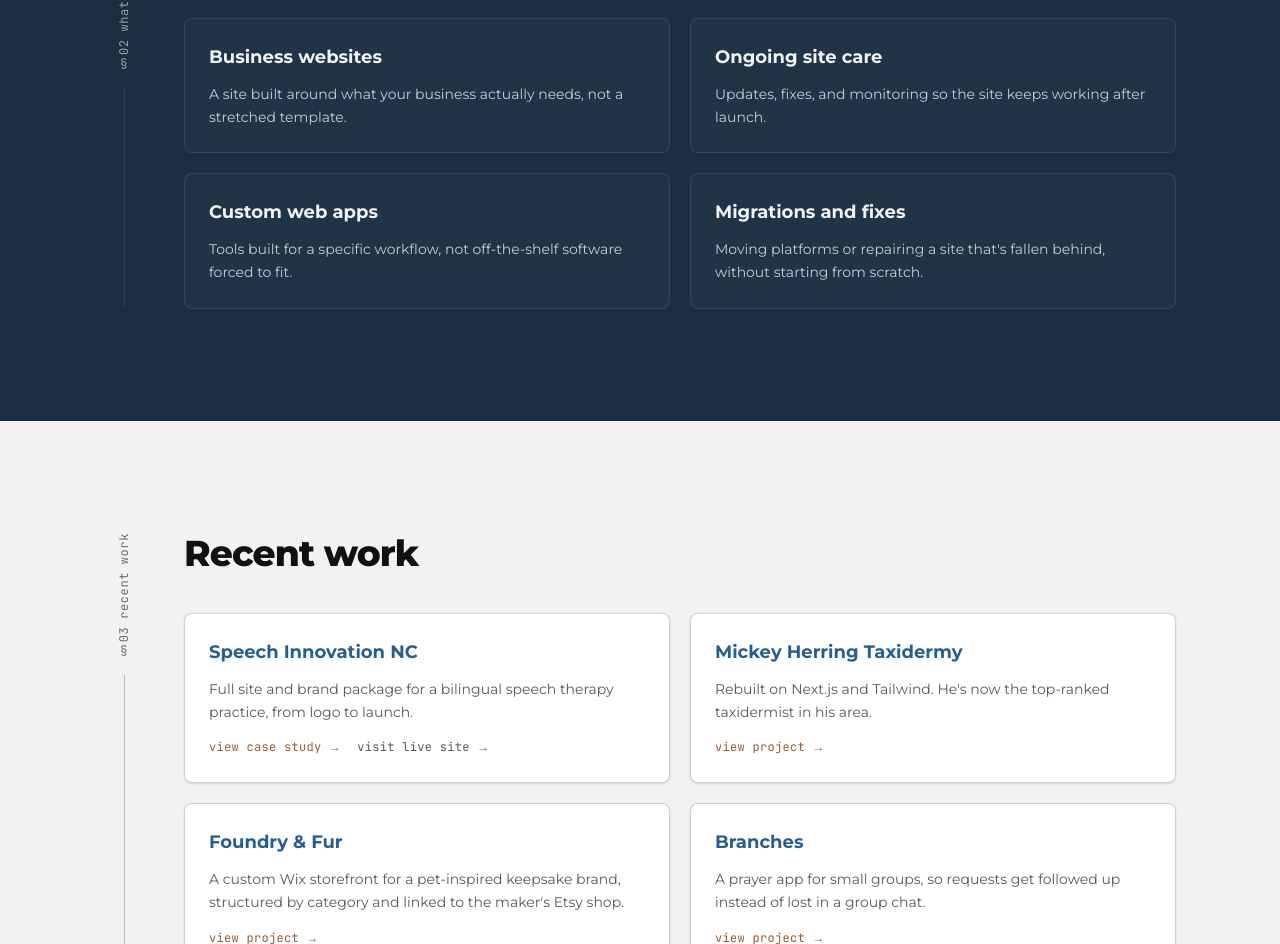
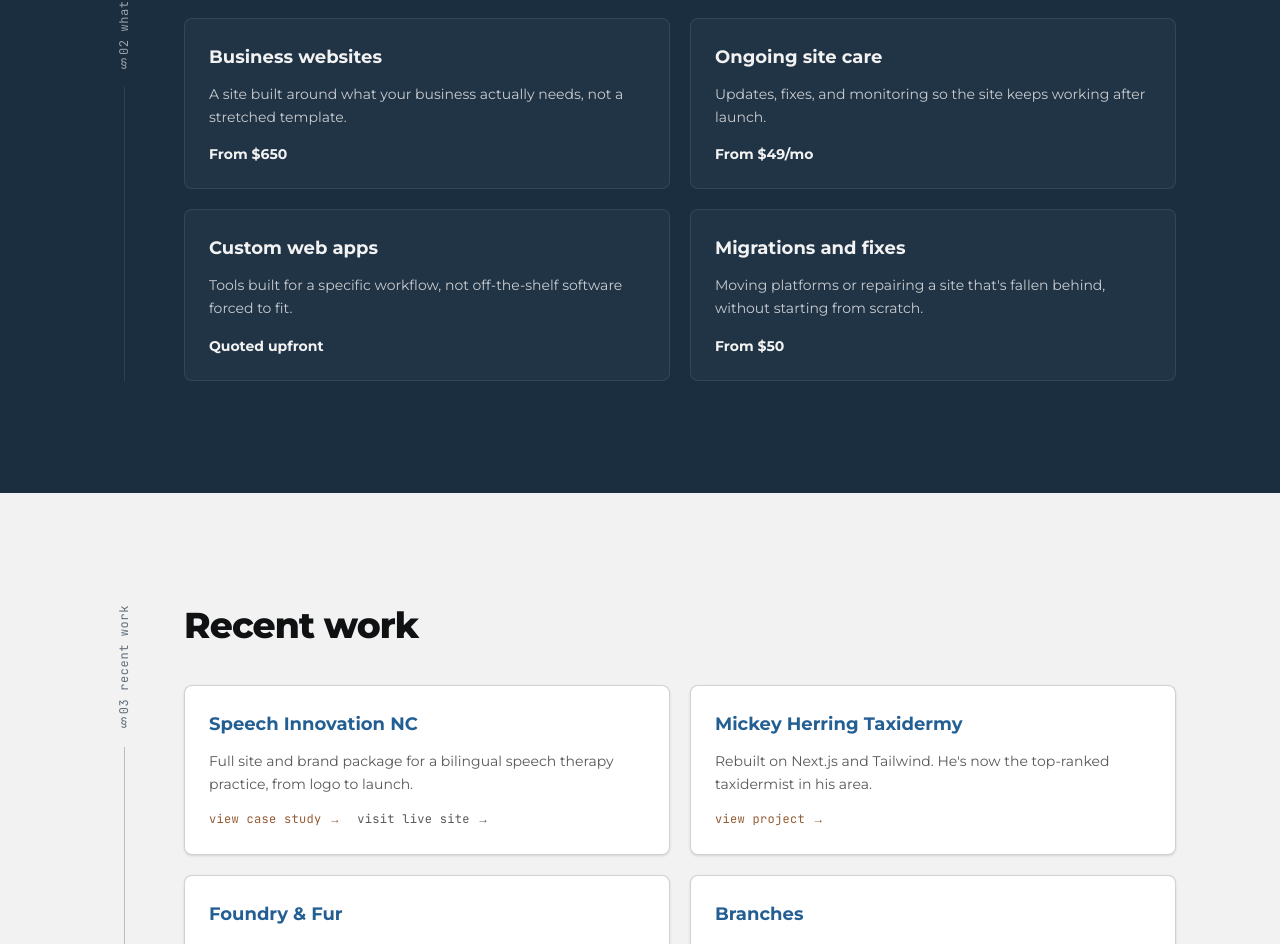
Before and after one commit to jboe26/AnchorTechInnovations_nextjs, a Next.js app in the folder anchortech-nextjs/: page / in a window 1280 px wide. Shown: the part 1772-2716 px from the top of the page. Built offline with nearby package versions, Linux system fonts and the light colour scheme.

Commit message:
Homepage refresh: components/home/Services.tsx

```diff
--- a/anchortech-nextjs/components/home/Services.tsx
+++ b/anchortech-nextjs/components/home/Services.tsx
@@ -6,21 +6,25 @@ const services = [
     title: "Business websites",
     description:
       "A site built around what your business actually needs, not a stretched template.",
+    price: "From $650",
   },
   {
     title: "Ongoing site care",
     description:
       "Updates, fixes, and monitoring so the site keeps working after launch.",
+    price: "From $49/mo",
   },
   {
     title: "Custom web apps",
     description:
       "Tools built for a specific workflow, not off-the-shelf software forced to fit.",
+    price: "Quoted upfront",
   },
   {
     title: "Migrations and fixes",
     description:
       "Moving platforms or repairing a site that's fallen behind, without starting from scratch.",
+    price: "From $50",
   },
 ];
 
```
